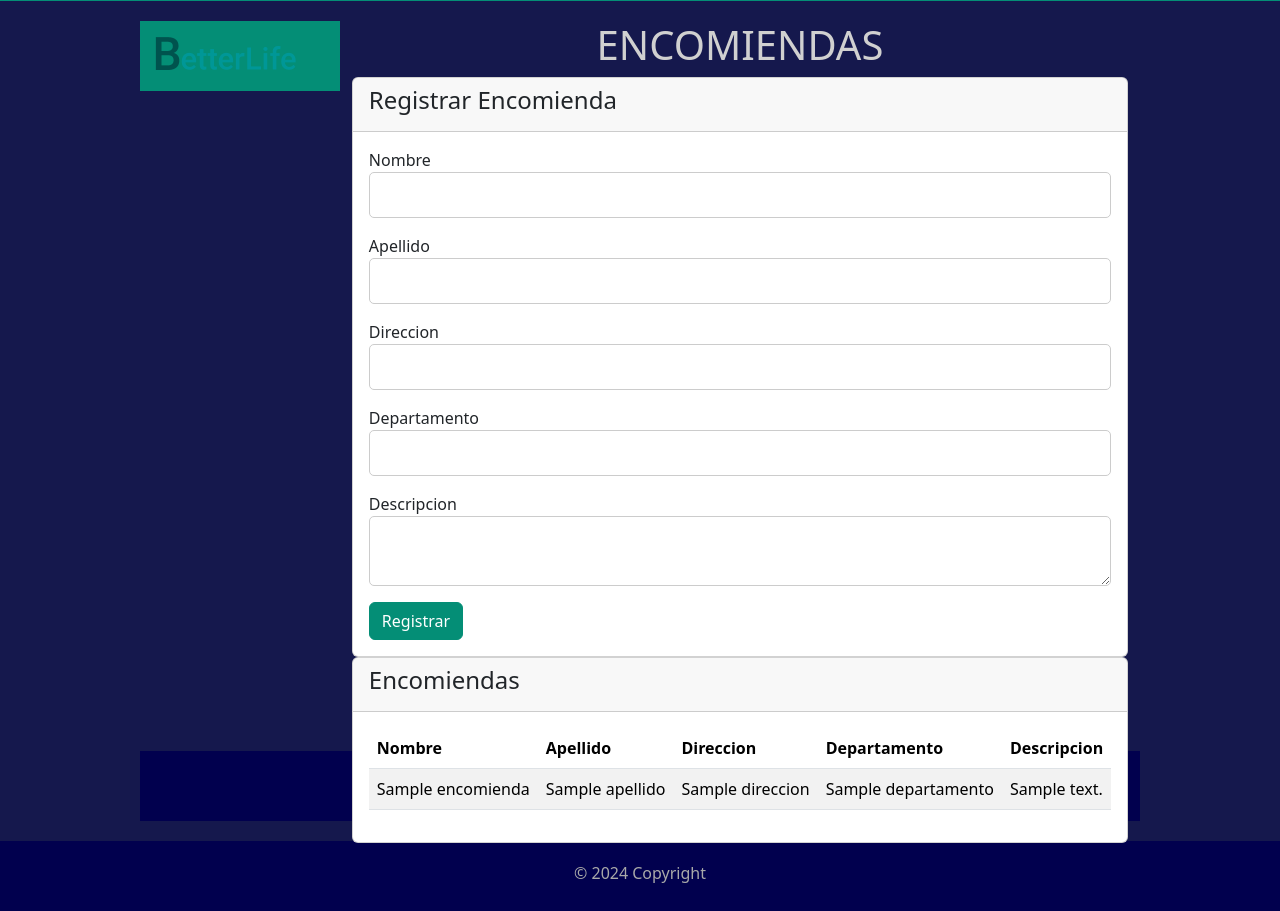
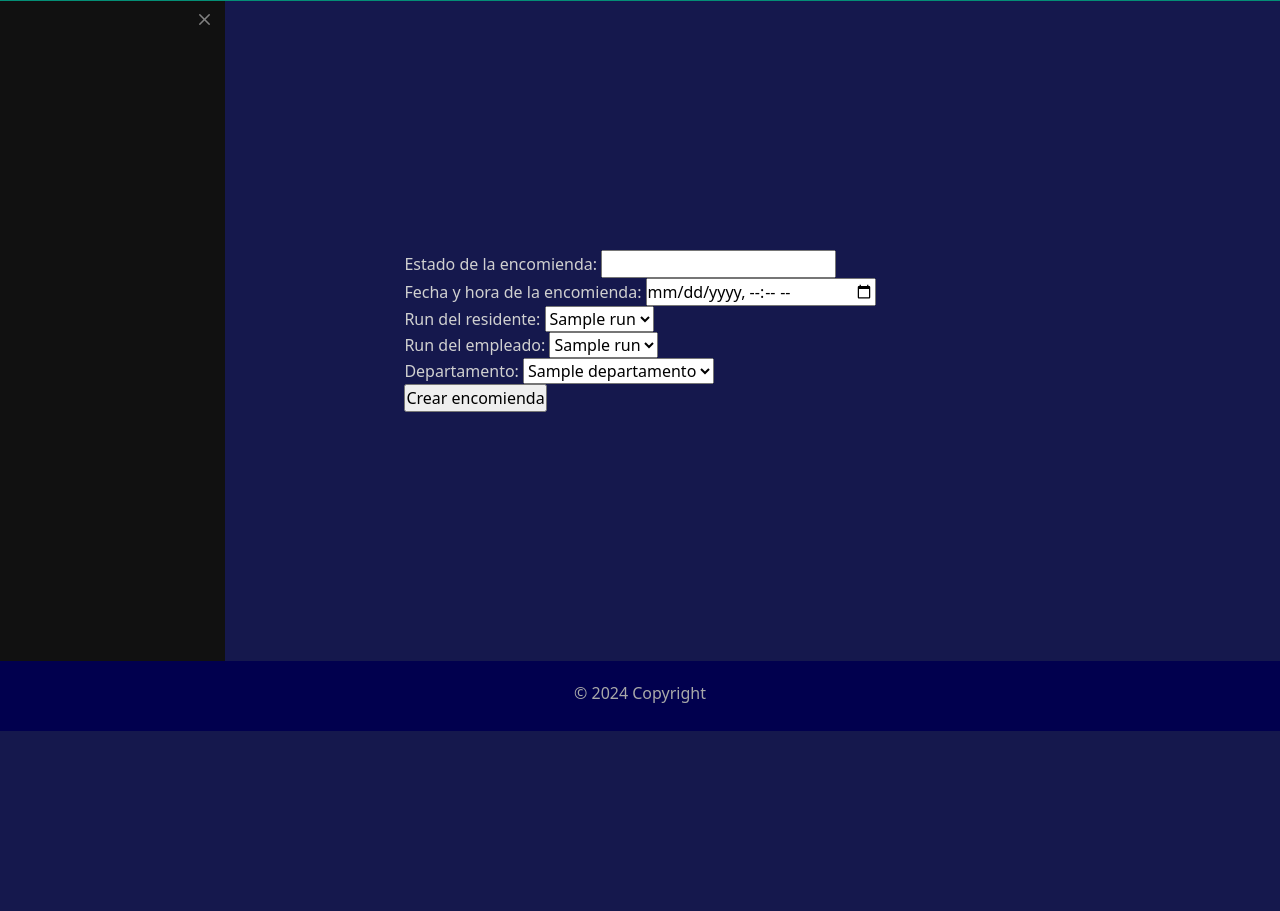
Before and after one commit to Sythrex/LifeBetterDjango, a Django app: template LifeBetterApp/templates/conserje/encomienda.html in a window 1280 px wide. Shown: the part 69-980 px from the top of the page. After the commit the page ends 800 px from the top, so only its background shows below. Run offline with Django 5.2, Linux system fonts and the light colour scheme; the template is opened without the code that fills it: most values are stand-ins (such as "Sample title", 1, 10 or a date in 2020); some libraries are stand-ins or nearby versions.

Commit message:
se mejora sidenav para conserje y residente. Se modifica tabla encomienda(sigue en beta)

```diff
--- a/LifeBetterApp/admin.py
+++ b/LifeBetterApp/admin.py
@@ -1,5 +1,5 @@
 from django.contrib import admin
-from .models import User, Visitante, Residente, AdministracionExterna, Empleado, AdminEmpleadoContratada, RegistroVisitanteDepto, Multa, EspacioComun, Anuncio, Bitacora, Reservacion, Estacionamiento, Encomienda
+from .models import Departamento, User, Visitante, Residente, AdministracionExterna, Empleado, AdminEmpleadoContratada, RegistroVisitanteDepto, Multa, EspacioComun, Anuncio, Bitacora, Reservacion, Estacionamiento, Encomienda
 
 # Registra todos los modelos para que sean visibles en la admin
 admin.site.register(User)
@@ -16,3 +16,4 @@
 admin.site.register(Reservacion)
 admin.site.register(Estacionamiento)
 admin.site.register(Encomienda)
+admin.site.register(Departamento)
--- a/LifeBetterApp/templates/componentes/sidenav.html
+++ b/LifeBetterApp/templates/componentes/sidenav.html
@@ -3,10 +3,22 @@
 
 <div id="mySidenav" class="sidenav">
     <a href="javascript:void(0)" class="closebtn" onclick="closeNav()"><i class="bi bi-x"></i></a>
+    {% comment %} Botones para conserje {% endcomment %}
+    {% if user.role == 'conserje' %}
     <a href="{% url 'visitas' %}">Visitas</a>
     <a href="{% url 'encomienda' %}">Encomienda</a>
     <a href="{% url 'multa' %}">Multas</a>
     <a href="{% url 'reclamos' %}">Reclamos</a>
     <a href="{% url 'bitacora' %}">Bitácoras</a>
+    {% endif %}
+    {% comment %} Botones para residente {% endcomment %}
+    {% if user.role == 'residente'%}
+    <a href="{% url 'encomienda' %}">Encomienda</a>
+    <a href="{% url 'avisos' %}">Avisos</a>
+    <a href="{% url 'perfil' %}">Perfil</a>
+    <a href="{% url 'resumen' %}">Resumen</a>
+    <a href="{% url 'visitas' %}">Visitas</a>
+    {% endif %}
+
   </div>
     <a  id="openbtn"  href="javascript:void(0)" class="openbtn" onclick="openNav()"><i class="bi bi-arrow-bar-right"></i></a>
--- a/LifeBetterApp/templates/conserje/conserje.html
+++ b/LifeBetterApp/templates/conserje/conserje.html
@@ -8,4 +8,6 @@
 
 {% include 'componentes/sidenav.html' %}
 
+
+
 {% endblock %}
--- a/LifeBetterApp/templates/conserje/encomienda.html
+++ b/LifeBetterApp/templates/conserje/encomienda.html
@@ -2,105 +2,38 @@
 {% load static %}
 {% block title %} LB | ENCOMIENDAS {% endblock %}
 {% block body %}
+{% include 'componentes/sidenav.html' %}
 
-<body>
-
-    <div class="grid-container">
-        <!-- Header -->
-        {% include 'componentes/header.html' %}
-
-        <!-- Contenedor de paginas -->
-        <div class="grid-item">
-            <div class="container">
-                <div class="row">
-                    <div class="col-md-12">
-                        <h1 class="text-center">ENCOMIENDAS</h1>
-                    </div>
-                </div>
-                <div class="row">
-                    <div class="col-md-12">
-                        <div class="card">
-                            <div class="card-header">
-                                <h4>Registrar Encomienda</h4>
-                            </div>
-                            <div class="card-body">
-                                <form action="{% url 'encomienda' %}" method="POST">
-                                    {% csrf_token %}
-                                    <div class="form-group">
-                                        <label for="nombre">Nombre</label>
-                                        <input type="text" class="form-control" id="nombre" name="nombre" required>
-                                    </div>
-                                    <div class="form-group
-                                    ">
-                                        <label for="apellido">Apellido</label>
-                                        <input type="text" class="form-control" id="apellido" name="apellido" required>
-                                    </div>
-                                    <div class="form-group
-                                    ">
-                                        <label for="direccion">Direccion</label>
-                                        <input type="text" class="form-control" id="direccion" name="direccion" required>
-                                    </div>
-                                    <div class="form-group
-                                    ">
-                                        <label for="departamento">Departamento</label>
-                                        <input type="text" class="form-control" id="departamento" name="departamento" required>
-                                    </div>
-                                    <div class="form-group
-                                    ">
-                                        <label for="descripcion">Descripcion</label>
-                                        <textarea class="form-control" id="descripcion" name="descripcion" required></textarea>
-                                    </div>
-                                    <button type="submit" class="btn btn-primary">Registrar</button>
-                                </form>
-                            </div>
-                        </div>
-                    </div>
-                </div>
-                <div class="row">
-                    <div class="col-md-12">
-                        <div class="card">
-                            <div class="card-header">
-                                <h4>Encomiendas</h4>
-                            </div>
-                            <div class="card-body">
-                                <table class="table table-striped">
-                                    <thead>
-                                        <tr>
-                                            <th>Nombre</th>
-                                            <th>Apellido</th>
-                                            <th>Direccion</th>
-                                            <th>Departamento</th>
-                                            <th>Descripcion</th>
-                                        </tr>
-                                    </thead>
-                                    <tbody>
-                                        {% for encomienda in encomiendas %}
-                                        <tr>
-                                            <td>{{ encomienda.nombre }}</td>
-                                            <td>{{ encomienda.apellido }}</td>
-                                            <td>{{ encomienda.direccion }}</td>
-                                            <td>{{ encomienda.departamento }}</td>
-                                            <td>{{ encomienda.descripcion }}</td>
-                                        </tr>
-                                        {% endfor %}
-                                    </tbody>
-                                </table>
-                            </div>
-                        </div>
-                    </div>
-                </div>
-            </div>
-        </div>
-
-        <!-- Footer -->
-        {% include 'componentes/footer.html' %}
-    </div>
-
-    <!-- Enlace a la hoja de JavaScript -->
-    <script src="{% static 'js/bootstrap.bundle.min.js' %}"></script>
-    <script src="{% static 'js/myjs.js' %}"></script>
-
-</body>
-
+<form method="POST" action="{% url 'encomienda' %}">
+    {% csrf_token %}
+    <label for="estado_encomienda">Estado de la encomienda:</label>
+    <input type="text" name="estado_encomienda" id="estado_encomienda" required>
+    <br>
+    <label for="fecha_hora_encomienda">Fecha y hora de la encomienda:</label>
+    <input type="datetime-local" name="fecha_hora_encomienda" id="fecha_hora_encomienda" required>
+    <br>
+    <label for="run_residente">Run del residente:</label>
+    <select name="run_residente" id="run_residente" required>
+        {% for residente in residentes %}
+            <option value="{{ residente.run }}">{{ residente.run }}</option>
+        {% endfor %}
+    </select>
+    <br>
+    <label for="run_empleado">Run del empleado:</label>
+    <select name="run_empleado" id="run_empleado" required>
+        {% for empleado in empleados %}
+            <option value="{{ empleado.run }}">{{ empleado.run }}</option>
+        {% endfor %}
+    </select>
+    <br>
+    <label for="departamento">Departamento:</label>
+    <select name="departamento" id="departamento" required>
+        {% for departamento in departamentos %}
+            <option value="{{ departamento.id }}">{{ departamento.nombre }}</option>
+        {% endfor %}
+    </select>
+    <br>
+    <input type="submit" value="Crear encomienda">
+</form>
 
 {% endblock %}
--- a/LifeBetterApp/urls.py
+++ b/LifeBetterApp/urls.py
@@ -27,6 +27,7 @@
     path('visitas/', views.visitas, name='visitas'),
     path('espaciocomun/', views.espaciocomun, name='espaciocomun'),
     path('gastoscomunes/', views.gastoscomunes, name='gastoscomunes'),
+    path('resumen/', views.resumen, name='resumen'),
     # webpay
     path('webpay/plus/commit/', views.webpay_plus_commit, name='webpay-plus-commit'),
     path('webpay/plus/create/', views.webpay_plus_create, name='webpay-plus-create'),
--- a/LifeBetterApp/views.py
+++ b/LifeBetterApp/views.py
@@ -180,6 +180,9 @@
 def espaciocomun(request):
     return render(request, 'residente/espaciocomun.html', {})
 
+def resumen(request):
+    return render(request, 'residente/resumen.html', {})
+
 ## ADMINISTRADOR
 def admin(request):
     return render(request, 'administrador/adminedificio.html', {})
```
Also changed, not shown: LifeBetterApp/forms.py (+14 -1 lines).
